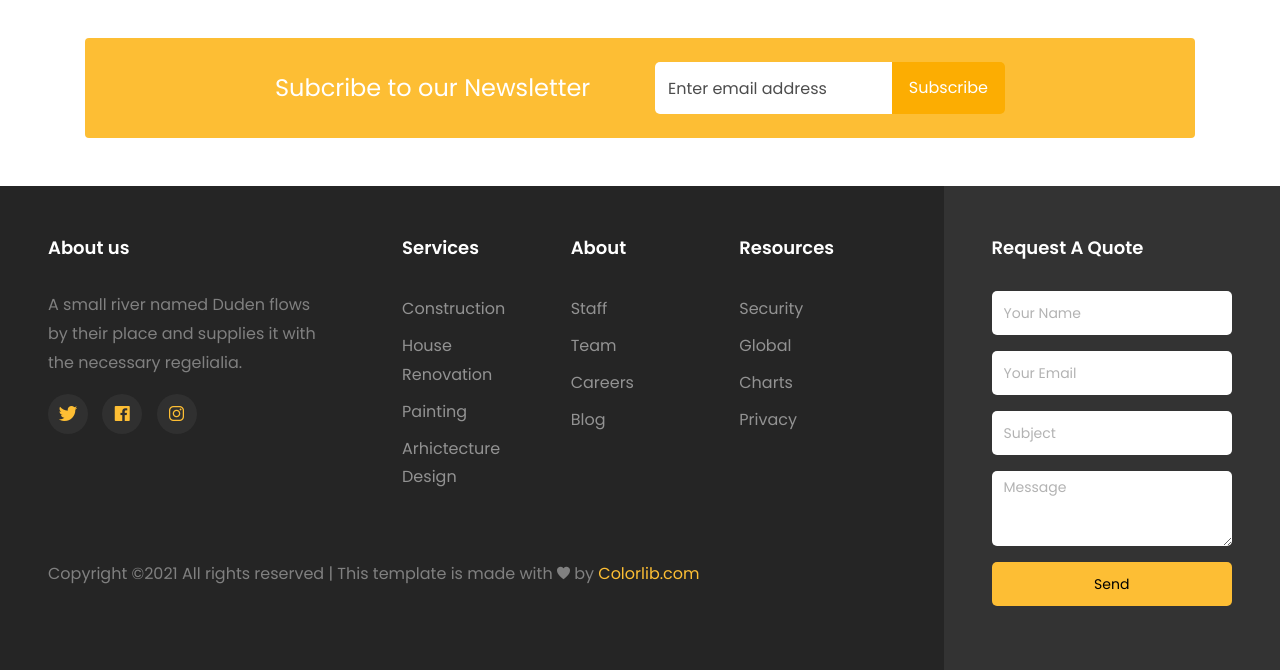
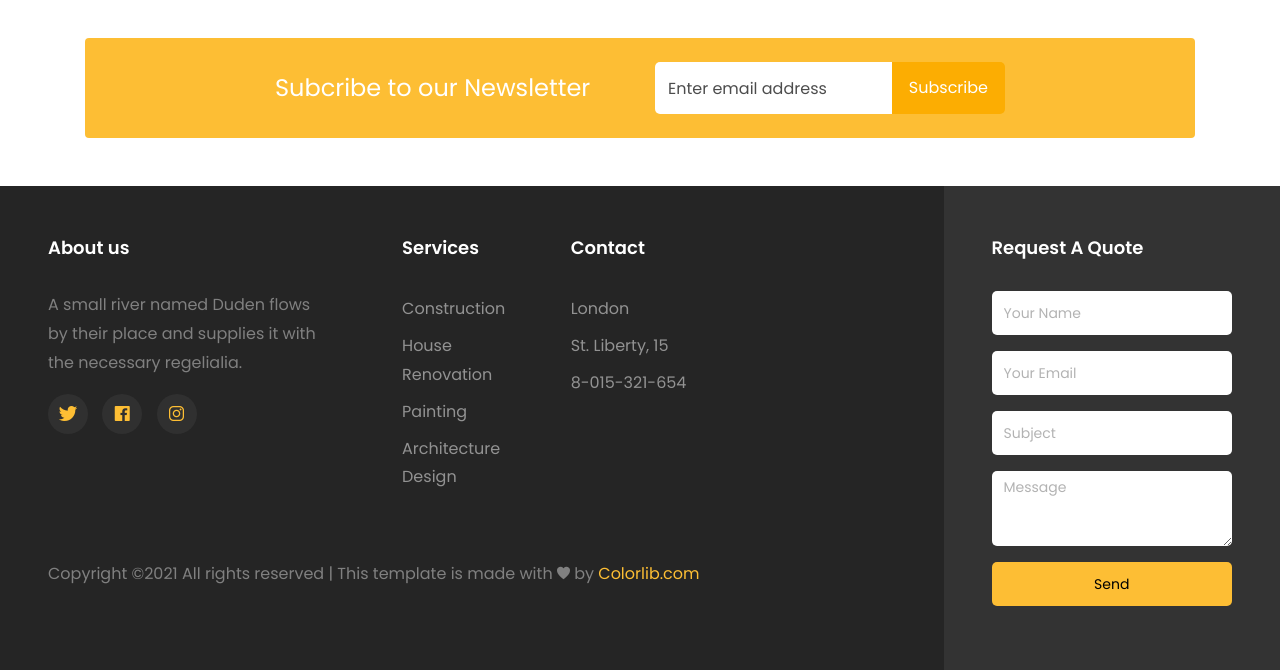
Before and after one commit to snezhanakisel/Homebuilder_django, a Django app: page /about/ in a window 1280 px wide. Shown: the part 3361-4031 px from the top of the page. Run offline with Django 3.2, Linux system fonts and the light colour scheme; some libraries are stand-ins or nearby versions; some web fonts are replaced.

Commit message:
добавила  данные в footer

```diff
--- a/home/main/templates/main/base.html
+++ b/home/main/templates/main/base.html
@@ -72,9 +72,9 @@
 								<h2 class="footer-heading">About us</h2>
 								<p>A small river named Duden flows by their place and supplies it with the necessary regelialia.</p>
 								<ul class="ftco-footer-social p-0">
-		              <li class="ftco-animate"><a href="#" data-toggle="tooltip" data-placement="top" title="Twitter"><span class="ion-logo-twitter"></span></a></li>
-		              <li class="ftco-animate"><a href="#" data-toggle="tooltip" data-placement="top" title="Facebook"><span class="ion-logo-facebook"></span></a></li>
-		              <li class="ftco-animate"><a href="#" data-toggle="tooltip" data-placement="top" title="Instagram"><span class="ion-logo-instagram"></span></a></li>
+		              <li class="ftco-animate"><a href="{{ twitter }}" data-toggle="tooltip" data-placement="top" title="Twitter"><span class="ion-logo-twitter"></span></a></li>
+		              <li class="ftco-animate"><a href="{{ facebook }}" data-toggle="tooltip" data-placement="top" title="Facebook"><span class="ion-logo-facebook"></span></a></li>
+		              <li class="ftco-animate"><a href="{{ instagram }}" data-toggle="tooltip" data-placement="top" title="Instagram"><span class="ion-logo-instagram"></span></a></li>
 		            </ul>
 							</div>
 							<div class="col-md-8">
@@ -84,29 +84,19 @@
 											<div class="col-md-4 mb-md-0 mb-4">
 												<h2 class="footer-heading">Services</h2>
 												<ul class="list-unstyled">
-						              <li><a href="#" class="py-1 d-block">Construction</a></li>
-						              <li><a href="#" class="py-1 d-block">House Renovation</a></li>
-						              <li><a href="#" class="py-1 d-block">Painting</a></li>
-						              <li><a href="#" class="py-1 d-block">Arhictecture Design</a></li>
+						              <li><a href="#" class="py-1 d-block">{{ construction}}</a></li>
+						              <li><a href="#" class="py-1 d-block">{{ renovation }}</a></li>
+						              <li><a href="#" class="py-1 d-block">{{ painting }}</a></li>
+						              <li><a href="#" class="py-1 d-block">{{ design }}</a></li>
 						            </ul>
 											</div>
 											<div class="col-md-4 mb-md-0 mb-4">
-												<h2 class="footer-heading">About</h2>
+												<h2 class="footer-heading">{{ contact }}</h2>
 												<ul class="list-unstyled">
-						              <li><a href="#" class="py-1 d-block">Staff</a></li>
-						              <li><a href="#" class="py-1 d-block">Team</a></li>
-						              <li><a href="#" class="py-1 d-block">Careers</a></li>
-						              <li><a href="#" class="py-1 d-block">Blog</a></li>
-						            </ul>
-											</div>
-											<div class="col-md-4 mb-md-0 mb-4">
-												<h2 class="footer-heading">Resources</h2>
-												<ul class="list-unstyled">
-						              <li><a href="#" class="py-1 d-block">Security</a></li>
-						              <li><a href="#" class="py-1 d-block">Global</a></li>
-						              <li><a href="#" class="py-1 d-block">Charts</a></li>
-						              <li><a href="#" class="py-1 d-block">Privacy</a></li>
-						            </ul>
+						              <li><a href="#" class="py-1 d-block">{{ city }}</a></li>
+						              <li><a href="#" class="py-1 d-block">{{ adres }}</a></li>
+						              <li><a href="#" class="py-1 d-block">{{ tel }}</a></li>
+						                   </ul>
 											</div>
 										</div>
 									</div>
--- a/home/main/views.py
+++ b/home/main/views.py
@@ -42,7 +42,11 @@ def index(request):
         'facebook': 'https://www.facebook.com/TheElonmus',
         'twitter': 'https://twitter.com/elonmusk',
         'instagram': 'https://www.instagram.com/elonrmuskk/',
-        'orders':order
+        'orders': order,
+        'contact': 'Contact',
+        'city': 'London',
+        'adres': 'St. Liberty, 15',
+        'tel': '8-015-321-654'
 
 
     }
@@ -56,7 +60,15 @@ def project(request):
         'menu': menu,
         'facebook': 'https://www.facebook.com/TheElonmus',
         'twitter': 'https://twitter.com/elonmusk',
-        'instagram': 'https://www.instagram.com/elonrmuskk/'
+        'instagram': 'https://www.instagram.com/elonrmuskk/',
+        'construction': 'Construction',
+        'renovation': 'House Renovation',
+        'painting': 'Painting',
+        'design': 'Architecture Design',
+        'contact': 'Contact',
+        'city': 'London',
+        'adres': 'St. Liberty, 15',
+        'tel': '8-015-321-654',
     }
     return render(request, 'main/project.html', data1)
 
@@ -67,6 +79,14 @@ def about(request):
         'menu': menu,
         'facebook': 'https://www.facebook.com/TheElonmus',
         'twitter': 'https://twitter.com/elonmusk',
-        'instagram': 'https://www.instagram.com/elonrmuskk/'
+        'instagram': 'https://www.instagram.com/elonrmuskk/',
+        'construction': 'Construction',
+        'renovation': 'House Renovation',
+        'painting': 'Painting',
+        'design': 'Architecture Design',
+        'contact': 'Contact',
+        'city': 'London',
+        'adres': 'St. Liberty, 15',
+        'tel': '8-015-321-654'
     }
     return render(request, 'main/about.html', data)
```
Also changed, not shown: home/main/templates/main/project.html (+5 -5 lines).
